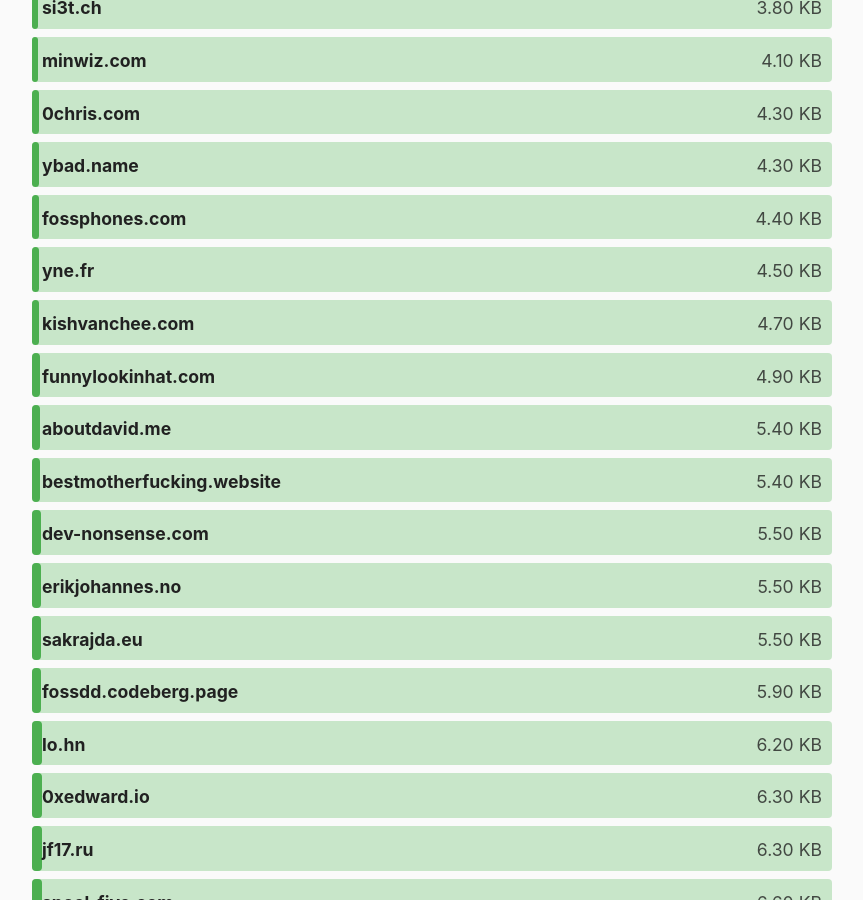
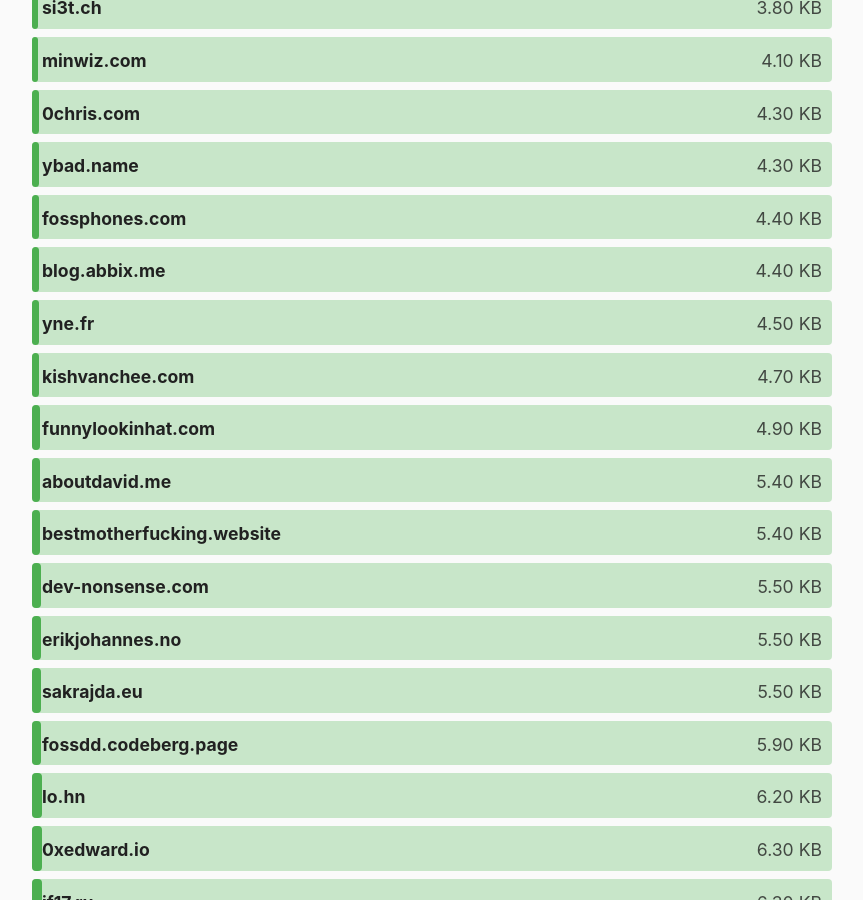
Before and after one commit to kevquirk/512kb.club, a Jekyll site: the page built from index.md, in a window 1280 px wide and 900 px high, scrolled down 1825 px. Shown: the whole window, without its empty margins (208-1071 px from the left). Built offline with Jekyll 4.4.1, drawn with Linux system fonts in a browser that asks for light colours.

Commit message:
Add blog.abbix.me

```diff
--- a/_data/sites.yml
+++ b/_data/sites.yml
@@ -1377,3 +1377,8 @@
   url: https://zwieratko.sk/
   size: 27
   last_checked: 2021-05-18
+
+- domain: blog.abbix.me
+  url: https://blog.abbix.me/
+  size: 4.4
+  last_checked: 2021-06-05
```
